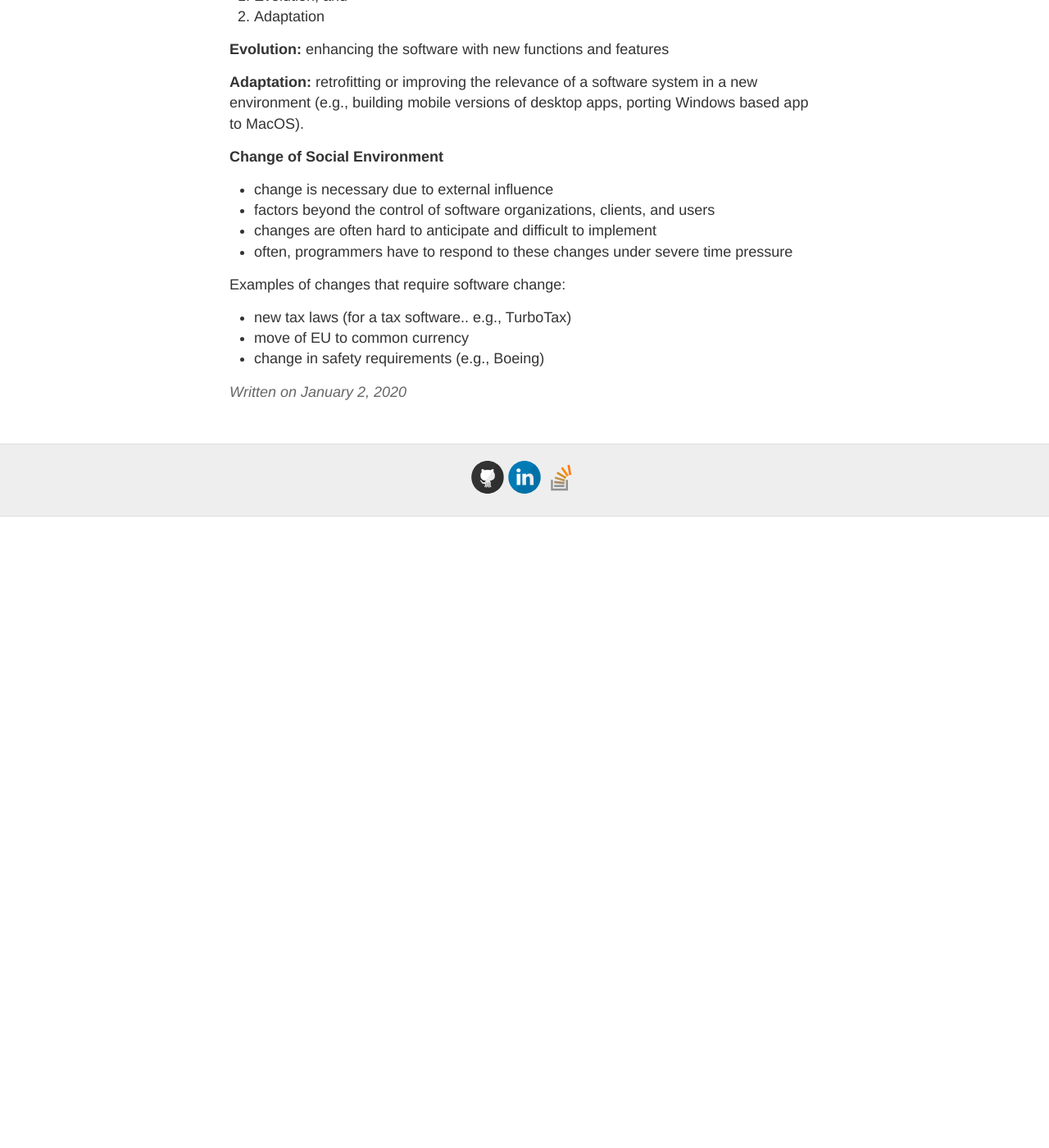
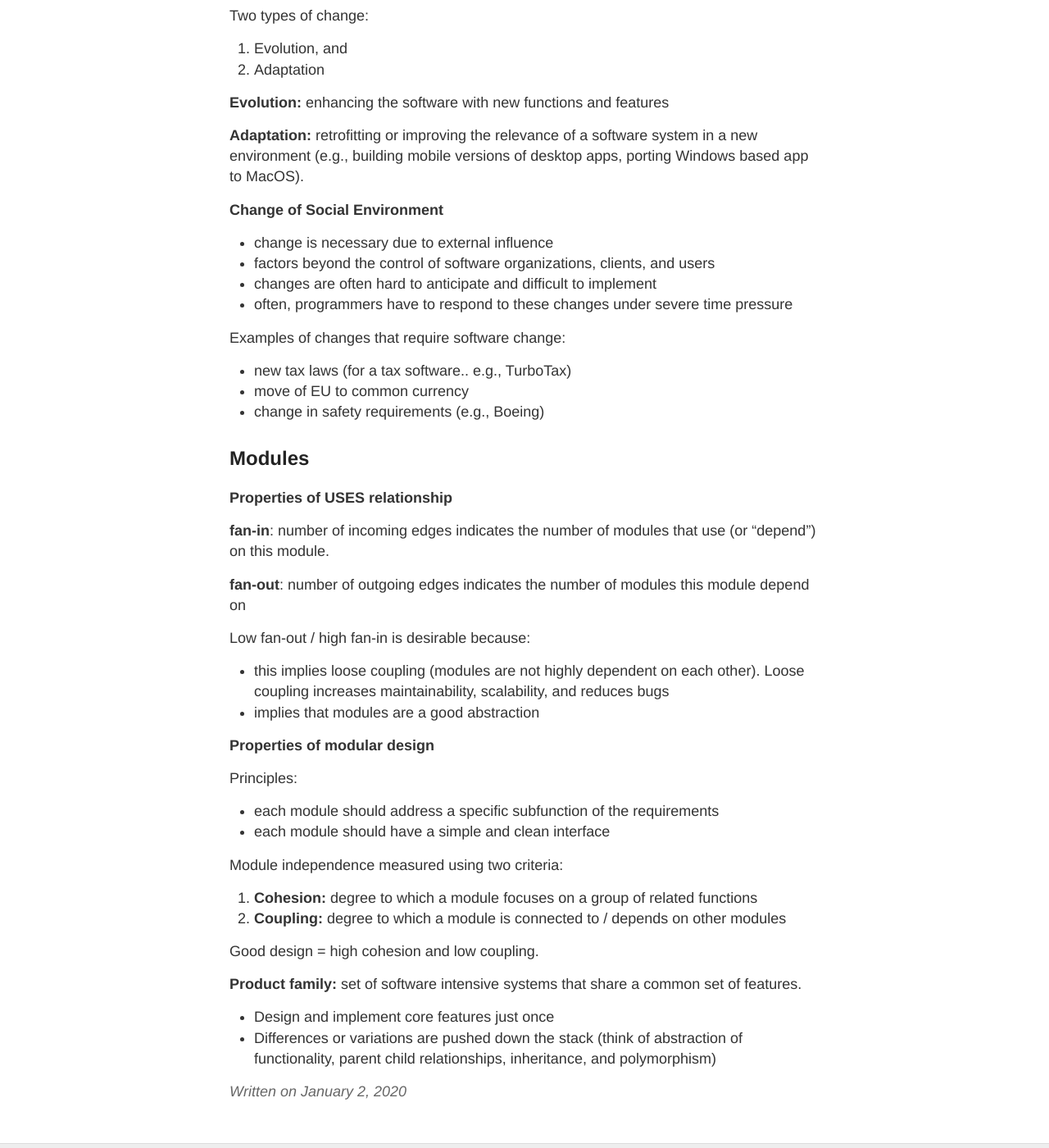
Before and after one commit to gutucristian/gutucristian.github.io, a Jekyll site: the page built from _posts/2020-01-02-Java.md, in a window 1280 px wide and 1400 px high, scrolled down 1728 px. Shown: the whole window at 82% size. Built offline with Jekyll 4.4.1, drawn with Linux system fonts in a browser that asks for light colours; our own code applies the rules of GitHub Pages for plain Markdown files; before the commit the page ends 2358 px from its top, so only the background shows below that; some of the changed text lies outside the part shown.

Commit message:
Update 2020-01-02-Java.md

```diff
--- a/_posts/2020-01-02-Java.md
+++ b/_posts/2020-01-02-Java.md
@@ -28,7 +28,9 @@ Describes "is a" relationship
 
 # Software Design
 
-__Change:__ distinguishing feature that makes software different from any other human produced artifact.
+## Change
+
+Change is distinguishing feature that makes software different from any other human produced artifact:
 - Since the 1970's, change in software is constant, urgent, and unavoidable. Mastering change is inevitable.
 - Software technology has made progress but change is treated as an afterthought.
 - Change has to become a first class concept
@@ -52,3 +54,31 @@ Examples of changes that require software change:
 - new tax laws (for a tax software.. e.g., TurboTax)
 - move of EU to common currency
 - change in safety requirements (e.g., Boeing)
+
+## Modules
+
+__Properties of USES relationship__
+
+__fan-in__: number of incoming edges indicates the number of modules that use (or "depend") on this module.
+
+__fan-out__: number of outgoing edges indicates the number of modules this module depend on
+
+Low fan-out / high fan-in is desirable because:
+- this implies loose coupling (modules are not highly dependent on each other). Loose coupling increases maintainability, scalability, and reduces bugs
+- implies that modules are a good abstraction
+
+__Properties of modular design__
+
+Principles:
+- each module should address a specific subfunction of the requirements
+- each module should have a simple and clean interface
+
+Module independence measured using two criteria:
+1. __Cohesion:__ degree to which a module focuses on a group of related functions
+2. __Coupling:__ degree to which a module is connected to / depends on other modules
+
+Good design = high cohesion and low coupling.
+
+__Product family:__ set of software intensive systems that share a common set of features.
+- Design and implement core features just once
+- Differences or variations are pushed down the stack (think of abstraction of functionality, parent child relationships, inheritance, and polymorphism)
```
